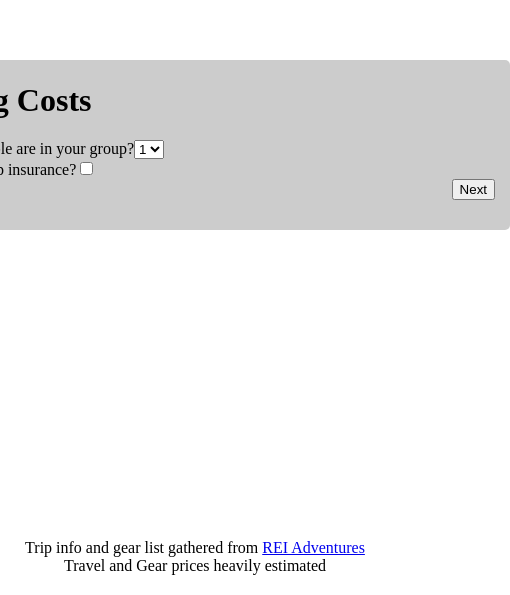
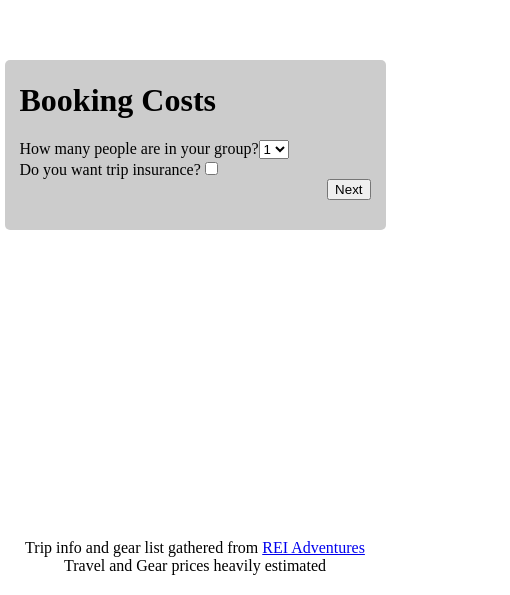
Before and after one commit to HofmaDresu/everest-cost-calculator, a React (Create React App) app: page / in a window 390 px wide. Shown: the part 249-844 px from the top of the page, 510 px wide, since content can reach past the window. Built offline with nearby package versions, Linux system fonts and the light colour scheme.

Commit message:
make at least usable on mobile

```diff
--- a/src/index.css
+++ b/src/index.css
@@ -10,7 +10,8 @@ body {
 .component {
   background-color: #cccccc;
   padding: 0 15px 30px;
-  width: 600px;
+  width: 90vw;
+  max-width: 600px;
   max-height: 90vh;
   overflow: hidden;
   border-radius: 5px;
```
